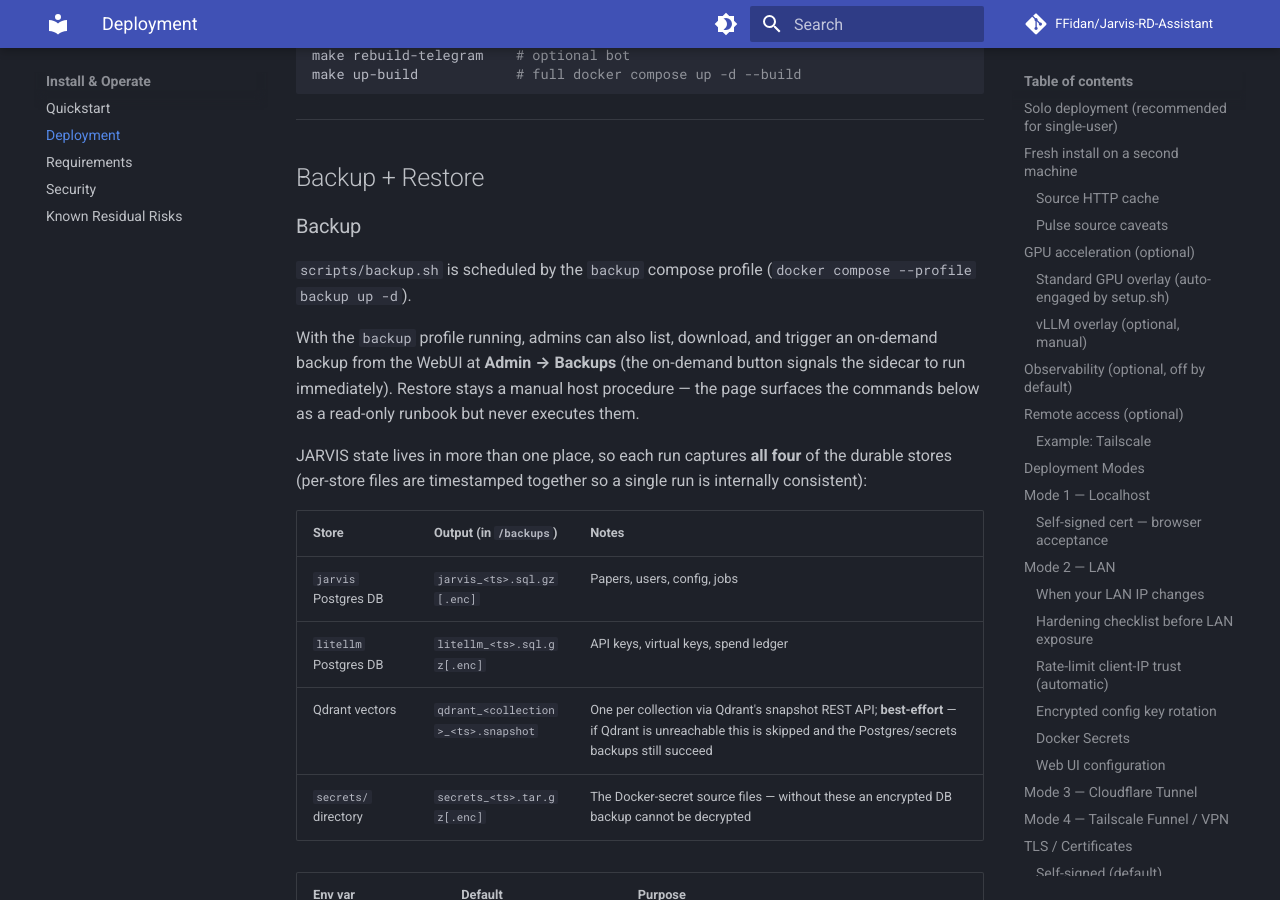
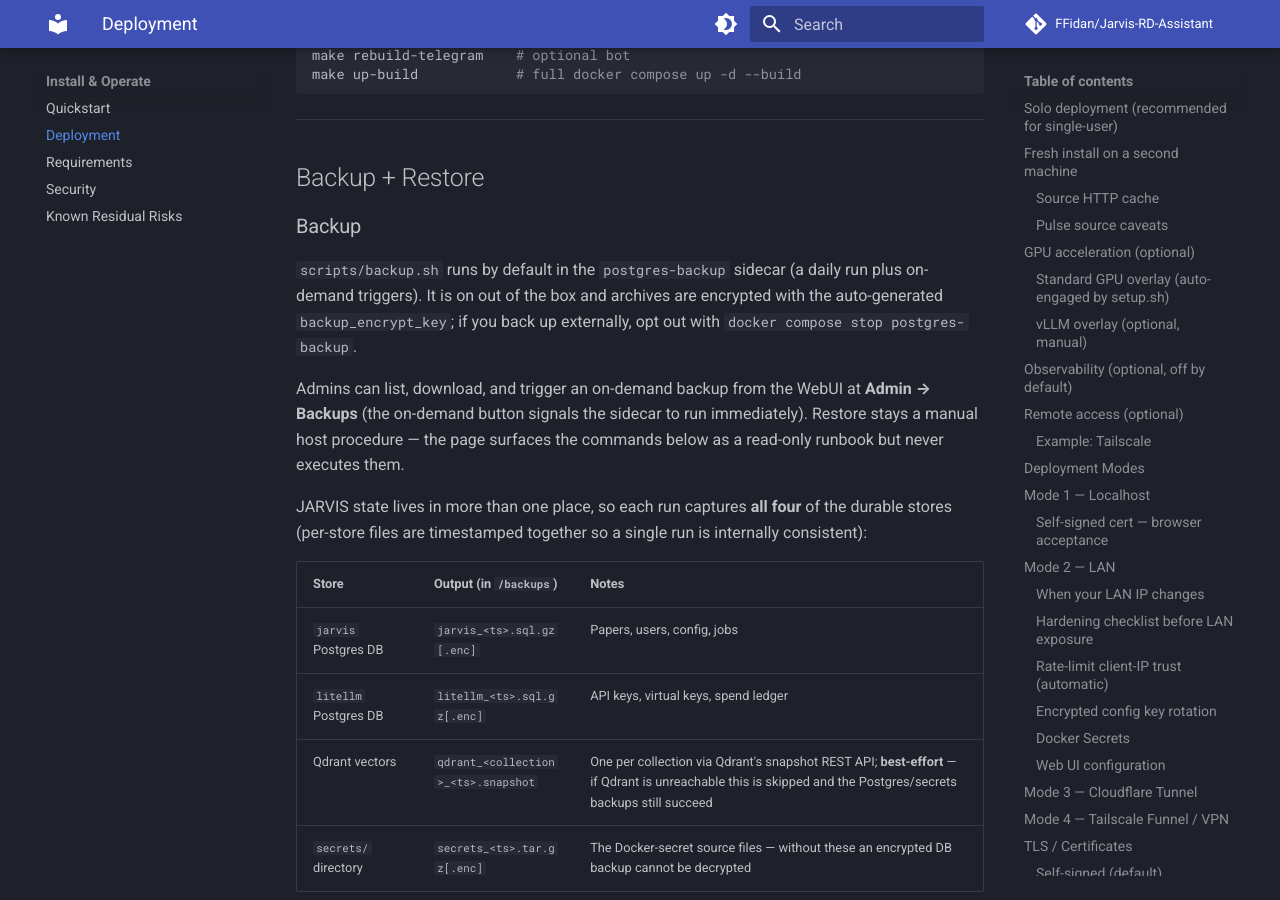
Before and after one commit to FFidan/Jarvis-RD-Assistant, an MkDocs documentation site: the page built from docs/DEPLOYMENT.md, in a window 1280 px wide and 900 px high, scrolled down 13366 px. Built offline with MkDocs 1.6.1 and Material for MkDocs 9.7.7, drawn with Linux system fonts in a browser that asks for light colours; comment, search, counter and statistics services are not loaded.

Commit message:
feat(backup): run the backup sidecar by default instead of behind the opt-in profile (#96)
Disaster recovery is core and archives are encrypted with the auto-generated key, so postgres-backup now runs on a plain `docker compose up` (stop it to opt out). Gate it on litellm-db-init completion so the first run on a fresh stack doesn't race the litellm DB creation; harden + wire the backup-coverage guard into make check; refresh docs/UI wording.

Co-authored-by: Claude Opus 4.8 (1M context) <noreply@anthropic.com>

```diff
--- a/docs/DEPLOYMENT.md
+++ b/docs/DEPLOYMENT.md
@@ -488,9 +488,9 @@ make up-build            # full docker compose up -d --build
 
 ### Backup
 
-`scripts/backup.sh` is scheduled by the `backup` compose profile (`docker compose --profile backup up -d`).
+`scripts/backup.sh` runs by default in the `postgres-backup` sidecar (a daily run plus on-demand triggers). It is on out of the box and archives are encrypted with the auto-generated `backup_encrypt_key`; if you back up externally, opt out with `docker compose stop postgres-backup`.
 
-With the `backup` profile running, admins can also list, download, and trigger an on-demand backup from the WebUI at **Admin → Backups** (the on-demand button signals the sidecar to run immediately). Restore stays a manual host procedure — the page surfaces the commands below as a read-only runbook but never executes them.
+Admins can list, download, and trigger an on-demand backup from the WebUI at **Admin → Backups** (the on-demand button signals the sidecar to run immediately). Restore stays a manual host procedure — the page surfaces the commands below as a read-only runbook but never executes them.
 
 JARVIS state lives in more than one place, so each run captures **all four** of the durable stores (per-store files are timestamped together so a single run is internally consistent):
 
--- a/frontend/src/pages/AdminBackupsPage.tsx
+++ b/frontend/src/pages/AdminBackupsPage.tsx
@@ -94,7 +94,7 @@ export function AdminBackupsPage() {
             ? status.last_run_at
               ? `Last backup ${formatAge(status.last_run_at)} · ${status.archive_count} archive${status.archive_count !== 1 ? 's' : ''}`
               : 'No backups yet.'
-            : 'Backup sidecar not running — enable the backup profile to produce archives.'}
+            : 'Backup sidecar not running — start the postgres-backup service to produce archives.'}
         </div>
         {confirming ? (
           <div className="flex items-center gap-2">
```
Also changed, not shown: CHANGELOG.md (+2 -1 lines), docker-compose.yml (+8 -1 lines), secrets/README.md (+1 -1 lines), 6 other files.
